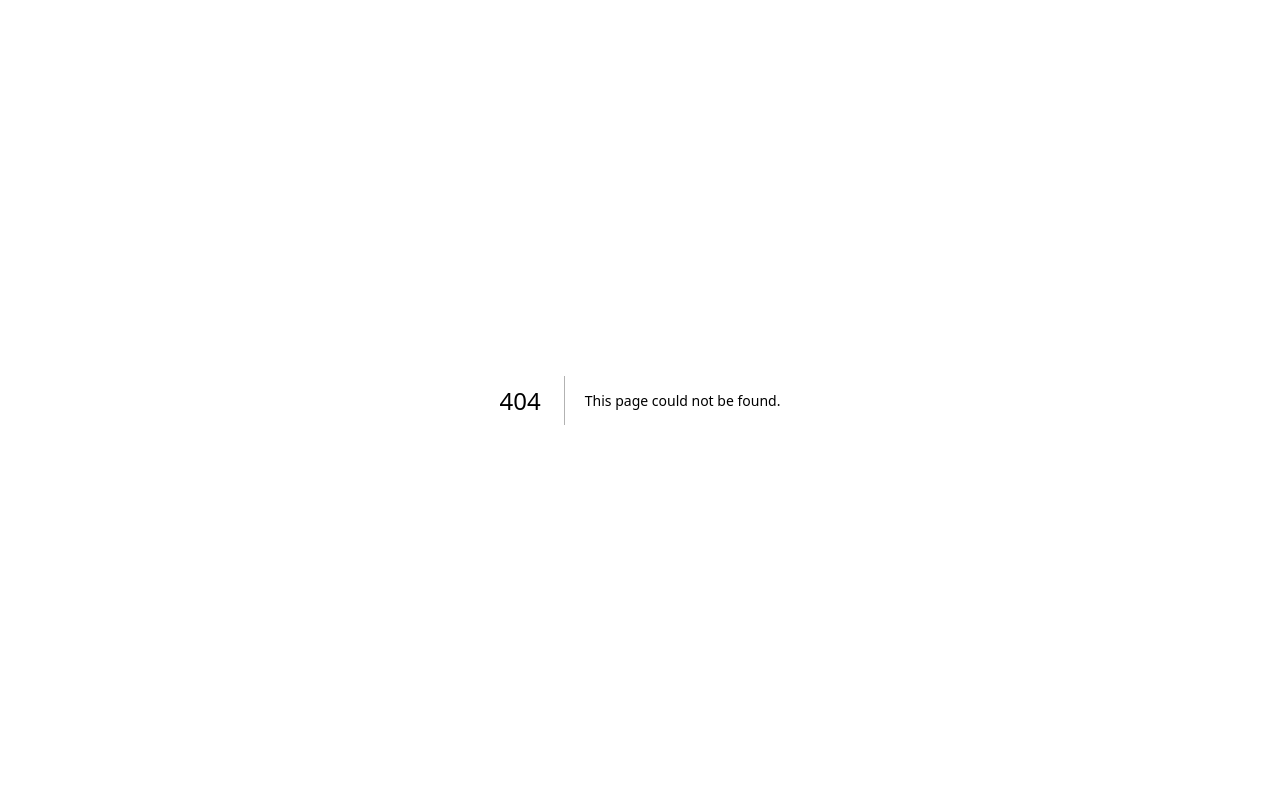
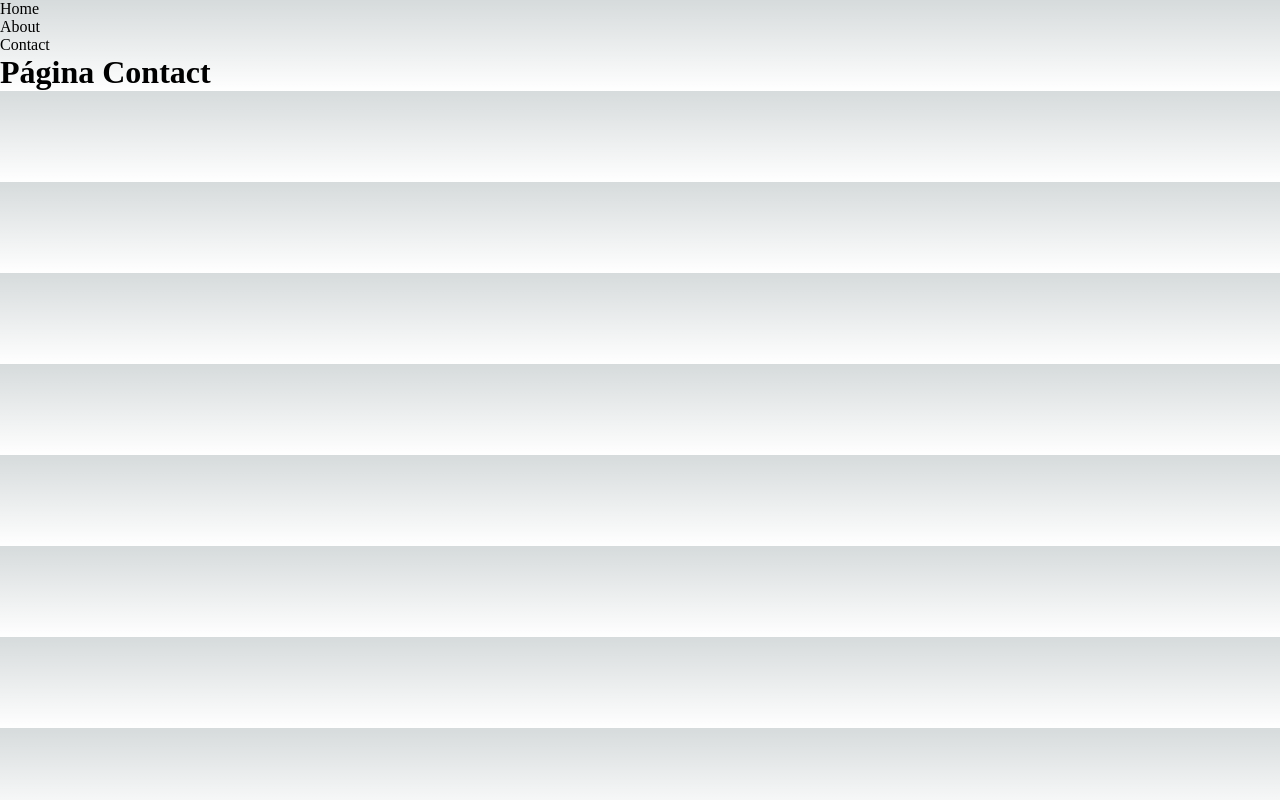
Before and after one commit to dieegobs/nextjs-primeiro, a Next.js app: page /contact in a window 1280 px wide. Before the commit this address had no page. Built offline with nearby package versions, Linux system fonts and the light colour scheme.

Commit message:
Incorporando o link dentro do _app.js para ir para todas as páginas da home

```diff
--- a/src/pages/_app.tsx
+++ b/src/pages/_app.tsx
@@ -1,6 +1,25 @@
 import '@/styles/globals.css'
 import type { AppProps } from 'next/app'
+import Link from 'next/link'
 
 export default function App({ Component, pageProps }: AppProps) {
-  return <Component {...pageProps} />
+  return (
+    <>
+      <ul>
+        <li>
+          <Link href="/">Home</Link>
+        </li>
+        <li>
+          <Link href="/about">About</Link>
+        </li>
+        <li>
+          <Link href="/contact">Contact</Link>
+
+        </li>
+
+      </ul>
+      <Component {...pageProps} />
+    </>
+  )
+
 }
--- /dev/null
+++ b/src/pages/contact.js
@@ -0,0 +1,8 @@
+
+export default function Contact() {
+    return (
+      <div>
+        <h1>Página Contact</h1>
+      </div>
+    )
+  }
--- a/src/pages/index.tsx
+++ b/src/pages/index.tsx
@@ -11,7 +11,11 @@ export default function Home() {
         quality={100}
       />
 
+    <h1>Página Home</h1>
       <ul>
+      <li>
+          <Link href="/">Home</Link>
+        </li>
         <li>
           <Link href="/about">About</Link>
         </li>
```
Also changed, not shown: src/pages/about.js (added, +8 -0 lines).
